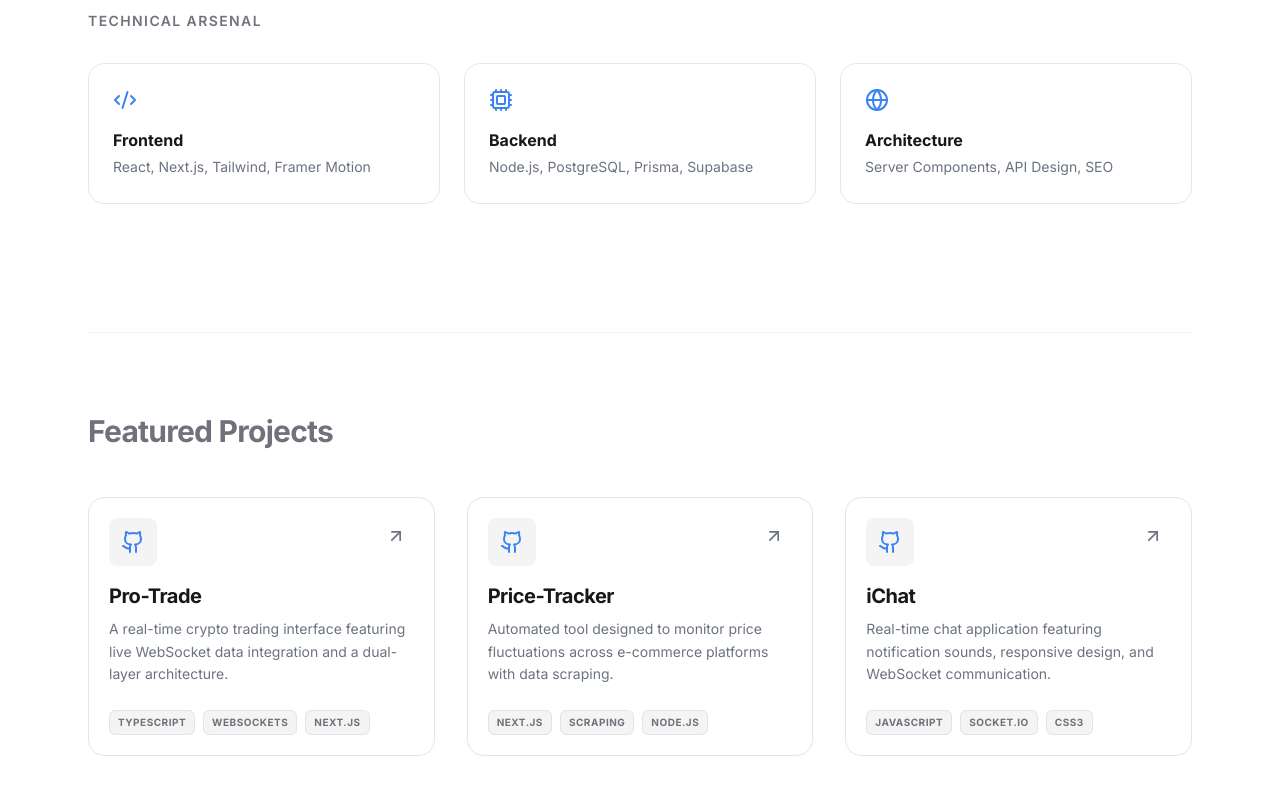
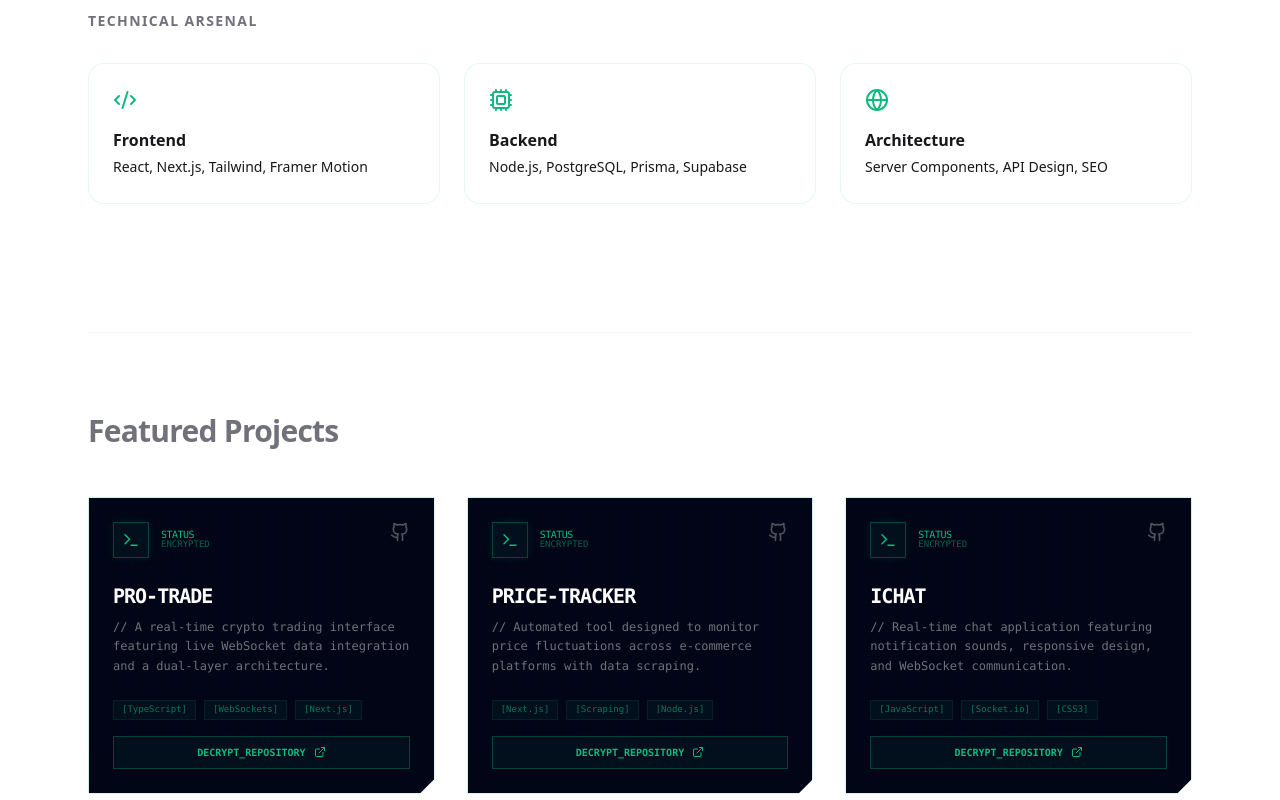
Before and after one commit to swaraj608/Portfolio, a Next.js app: page / in a window 1280 px wide. Shown: the part 680-1480 px from the top of the page. Built offline with nearby package versions, Linux system fonts and the light colour scheme.

Commit message:
Enhanced project card

```diff
--- a/app/globals.css
+++ b/app/globals.css
@@ -2,57 +2,51 @@
 
 :root {
   --background: #ffffff;
-  --foreground: #111827; /* Deep slate for better readability */
-  --primary: #3b82f6;    /* Modern blue */
-  --muted: #6b7280;
-  --border: #e5e7eb;
+  --foreground: #020617;
+  --primary: #10b981;    /* Emerald */
+  --secondary: #f59e0b;  /* Amber */
+  --accent: #064e3b;    /* Dark Emerald */
+  --border: rgba(16, 185, 129, 0.1);
+}
+
+@media (prefers-color-scheme: dark) {
+  :root {
+    --background: #020617; /* Deep Navy Black */
+    --foreground: #ecfdf5; /* Off-white Emerald tint */
+    --primary: #10b981;
+    --secondary: #fbbf24;
+    --border: rgba(16, 185, 129, 0.15);
+  }
 }
 
 @theme inline {
   --color-background: var(--background);
   --color-foreground: var(--foreground);
   --color-primary: var(--primary);
-  --color-muted: var(--muted);
+  --color-secondary: var(--secondary);
   --color-border: var(--border);
-  --font-sans: var(--font-geist-sans), ui-sans-serif, system-ui;
-  --font-mono: var(--font-geist-mono), ui-monospace, SFMono-Regular;
 }
 
-@media (prefers-color-scheme: dark) {
-  :root {
-    --background: #050505; /* Deep black */
-    --foreground: #f9fafb;
-    --muted: #9ca3af;
-    --border: #1f2937;
+@layer base {
+  body {
+    @apply bg-background text-foreground antialiased selection:bg-primary/30 selection:text-primary;
+
+    /* Cyber Mesh Background */
+    background-image:
+      linear-gradient(rgba(16, 185, 129, 0.02) 1px, transparent 1px),
+      linear-gradient(90deg, rgba(16, 185, 129, 0.02) 1px, transparent 1px),
+      radial-gradient(circle at 50% 0%, rgba(16, 185, 129, 0.05) 0%, transparent 50%);
+    background-size: 40px 40px, 40px 40px, 100% 100%;
+    background-attachment: fixed;
   }
 }
 
-/* Base Styles */
-@layer base {
-  * {
-    @apply border-border outline-none;
+@layer utilities {
+  .cyber-grid {
+    @apply relative overflow-hidden border border-primary/20 bg-emerald-500/5 backdrop-blur-sm;
   }
 
-  html {
-    @apply scroll-smooth;
-  }
-
-  body {
-    @apply bg-background text-foreground antialiased min-h-screen selection:bg-primary/30 selection:text-primary;
-    /* Subtle mesh gradient background */
-    background-image:
-      radial-gradient(at 0% 0%, rgba(59, 130, 246, 0.05) 0px, transparent 50%),
-      radial-gradient(at 100% 0%, rgba(147, 51, 234, 0.05) 0px, transparent 50%);
+  .text-glow-emerald {
+    text-shadow: 0 0 15px rgba(16, 185, 129, 0.4);
   }
 }
-
-/* Utility Classes */
-@layer utilities {
-  .text-balance {
-    text-wrap: balance;
-  }
-
-  .glass {
-    @apply bg-white/70 dark:bg-black/70 backdrop-blur-md border border-white/20 dark:border-white/10;
-  }
-}
--- a/components/Hero.tsx
+++ b/components/Hero.tsx
@@ -1,59 +1,57 @@
 "use client";
-import { Github, Linkedin, Mail, ArrowRight } from "lucide-react";
+import { motion } from "framer-motion";
+import { Terminal, ShieldCheck, Cpu, ArrowRight } from "lucide-react";
 
 export default function Hero() {
   return (
-    <section className="relative pt-32 pb-16 md:pt-48 md:pb-32 px-6">
-      <div className="max-w-5xl mx-auto">
+    <section className="relative min-h-screen flex items-center justify-center pt-20 px-6">
+      <div className="max-w-5xl mx-auto text-center">
+
         {/* Availability Badge */}
-        <div className="inline-flex items-center gap-2 px-3 py-1 rounded-full bg-emerald-500/10 border border-emerald-500/20 text-emerald-600 dark:text-emerald-400 text-xs font-medium mb-6 animate-fade-in">
+        <motion.div
+          initial={{ opacity: 0, y: -10 }}
+          animate={{ opacity: 1, y: 0 }}
+          className="inline-flex items-center gap-2 px-3 py-1 rounded-md border border-primary/30 bg-primary/5 text-primary text-[10px] font-mono uppercase tracking-[0.3em] mb-12"
+        >
           <span className="relative flex h-2 w-2">
-            <span className="animate-ping absolute inline-flex h-full w-full rounded-full bg-emerald-400 opacity-75"></span>
-            <span className="relative inline-flex rounded-full h-2 w-2 bg-emerald-500"></span>
+            <span className="animate-ping absolute inline-flex h-full w-full rounded-full bg-primary opacity-75"></span>
+            <span className="relative inline-flex rounded-full h-2 w-2 bg-primary"></span>
           </span>
-          Available for new opportunities
-        </div>
+          System Status: Operational
+        </motion.div>
 
-        {/* Main Content */}
-        <h1 className="text-5xl md:text-7xl font-bold tracking-tight mb-6 text-balance">
-          I build <span className="text-primary">scalable</span> web applications with precision.
+        {/* Title */}
+        <h1 className="text-6xl md:text-8xl font-black tracking-tighter mb-8 leading-none">
+          SECURE. <br />
+          <span className="text-transparent bg-clip-text bg-gradient-to-r from-emerald-400 via-emerald-500 to-amber-500 text-glow-emerald">
+            SCALABLE.
+          </span>
         </h1>
 
-        <p className="text-muted text-lg md:text-xl max-w-2xl mb-10 leading-relaxed">
-          Hi, I&apos;m <span className="text-foreground font-medium">Your Name</span>.
-          A Full-stack Developer specialized in crafting high-performance interfaces
-          using Next.js 15 and the modern web ecosystem.
+        <p className="text-zinc-500 dark:text-emerald-500/60 text-lg md:text-xl max-w-2xl mx-auto font-mono mb-12 uppercase tracking-tight">
+          &gt; Swaraj // Full-Stack Architect <br />
+          &gt; Specializing in low-latency trading logic and automated defensive systems.
         </p>
 
-        {/* Actions */}
-        <div className="flex flex-wrap gap-4 items-center">
-          <a
-            href="#projects"
-            className="group bg-foreground text-background px-6 py-3 rounded-full font-medium flex items-center gap-2 hover:opacity-90 transition-all"
-          >
-            View Projects
-            <ArrowRight size={18} className="group-hover:translate-x-1 transition-transform" />
-          </a>
+        {/* Action Buttons */}
+        <div className="flex flex-col sm:flex-row gap-6 justify-center items-center">
+          <button className="px-8 py-4 bg-primary text-background font-bold rounded-sm hover:skew-x-[-10deg] transition-all flex items-center gap-2">
+            INITIALIZE EXPLORATION <ArrowRight size={18} />
+          </button>
 
-          <div className="flex gap-3 ml-2">
-            <SocialLink href="https://github.com" icon={<Github size={20} />} />
-            <SocialLink href="https://linkedin.com" icon={<Linkedin size={20} />} />
-            <SocialLink href="mailto:hello@example.com" icon={<Mail size={20} />} />
+          {/* Subtle Stats */}
+          <div className="flex gap-8 border-l border-primary/20 pl-8">
+            <div className="text-left">
+              <p className="text-[10px] text-zinc-500 uppercase">Uptime</p>
+              <p className="font-mono text-primary">99.9%</p>
+            </div>
+            <div className="text-left">
+              <p className="text-[10px] text-zinc-500 uppercase">Latency</p>
+              <p className="font-mono text-secondary">24ms</p>
+            </div>
           </div>
         </div>
       </div>
     </section>
   );
 }
-
-function SocialLink({ href, icon }: { href: string; icon: React.ReactNode }) {
-  return (
-    <a
-      href={href}
-      target="_blank"
-      className="p-3 rounded-full border border-border hover:bg-zinc-100 dark:hover:bg-zinc-900 transition-colors text-muted hover:text-foreground"
-    >
-      {icon}
-    </a>
-  );
-}
--- a/components/ProjectCard.tsx
+++ b/components/ProjectCard.tsx
@@ -1,5 +1,6 @@
 "use client";
-import { ArrowUpRight, Github } from "lucide-react";
+import { motion } from "framer-motion";
+import { Terminal, ExternalLink, Github, ShieldAlert } from "lucide-react";
 
 interface ProjectCardProps {
   title: string;
@@ -10,36 +11,72 @@ interface ProjectCardProps {
 
 export default function ProjectCard({ title, desc, tags, github }: ProjectCardProps) {
   return (
-    <div className="group relative flex flex-col bg-white dark:bg-zinc-900 border border-zinc-200 dark:border-zinc-800 rounded-2xl p-5 transition-all hover:shadow-xl hover:-translate-y-1">
-      <div className="flex justify-between items-start mb-4">
-        <div className="p-3 rounded-lg bg-zinc-100 dark:bg-zinc-800 text-primary">
-          <Github size={24} />
+    <motion.div
+      initial={{ opacity: 0, y: 20 }}
+      whileInView={{ opacity: 1, y: 0 }}
+      viewport={{ once: true }}
+      className="group relative p-px bg-primary/20 hover:bg-primary/40 transition-all duration-500 overflow-hidden"
+      style={{ clipPath: "polygon(0 0, 100% 0, 100% calc(100% - 15px), calc(100% - 15px) 100%, 0 100%)" }}
+    >
+      {/* Background Layer */}
+      <div className="relative h-full bg-[#020617] p-6 flex flex-col justify-between">
+
+        {/* Module Header */}
+        <div className="flex justify-between items-start mb-6">
+          <div className="flex items-center gap-3">
+            <div className="p-2 border border-primary/30 text-primary bg-primary/5 shadow-[0_0_10px_rgba(16,185,129,0.1)]">
+              <Terminal size={18} />
+            </div>
+            <div className="flex flex-col">
+              <span className="text-[10px] font-mono text-primary leading-none uppercase tracking-tighter">Status</span>
+              <span className="text-[9px] font-mono text-emerald-500/50 leading-none uppercase">Encrypted</span>
+            </div>
           </div>
           <a
             href={github}
             target="_blank"
             rel="noopener noreferrer"
-          className="p-2 rounded-full hover:bg-zinc-100 dark:hover:bg-zinc-800 transition-colors"
+            className="text-zinc-600 hover:text-primary transition-colors"
           >
-          <ArrowUpRight size={20} className="text-muted group-hover:text-primary transition-colors" />
+            <Github size={20} />
           </a>
         </div>
 
-      <h3 className="text-xl font-bold mb-2 tracking-tight">{title}</h3>
-      <p className="text-muted text-sm leading-relaxed mb-6 flex-grow">
-        {desc}
+        {/* Content */}
+        <div className="mb-6">
+          <h3 className="text-xl font-black text-white mb-2 font-mono tracking-tighter group-hover:text-primary transition-colors">
+            {title.toUpperCase()}
+          </h3>
+          <p className="text-zinc-500 text-xs font-mono leading-relaxed line-clamp-3">
+            // {desc}
           </p>
+        </div>
 
+        {/* Footer & Tags */}
+        <div className="space-y-4">
           <div className="flex flex-wrap gap-2">
             {tags.map((tag) => (
               <span
                 key={tag}
-            className="text-[10px] font-bold uppercase tracking-wider px-2 py-1 rounded-md bg-zinc-100 dark:bg-zinc-800 text-zinc-500 border border-zinc-200 dark:border-zinc-700"
+                className="text-[9px] font-mono px-2 py-0.5 border border-primary/10 text-primary/60 bg-primary/5 hover:border-primary/40 transition-colors"
               >
-            {tag}
+                [{tag}]
               </span>
             ))}
           </div>
+
+          <a
+            href={github}
+            target="_blank"
+            className="flex items-center justify-center gap-2 w-full py-2 bg-primary/5 border border-primary/30 font-mono text-[10px] font-bold text-primary hover:bg-primary hover:text-black transition-all duration-300"
+          >
+            DECRYPT_REPOSITORY <ExternalLink size={12} />
+          </a>
         </div>
+      </div>
+
+      {/* Subtle Scanline Overlay */}
+      <div className="absolute inset-0 pointer-events-none opacity-[0.03] bg-[linear-gradient(rgba(18,16,16,0)_50%,rgba(0,0,0,0.25)_50%),linear-gradient(90deg,rgba(255,0,0,0.06),rgba(0,255,0,0.02),rgba(0,0,255,0.06))] bg-[length:100%_2px,3px_100%]" />
+    </motion.div>
   );
 }
```
Lines whose indentation alone changed are shown as unchanged.
